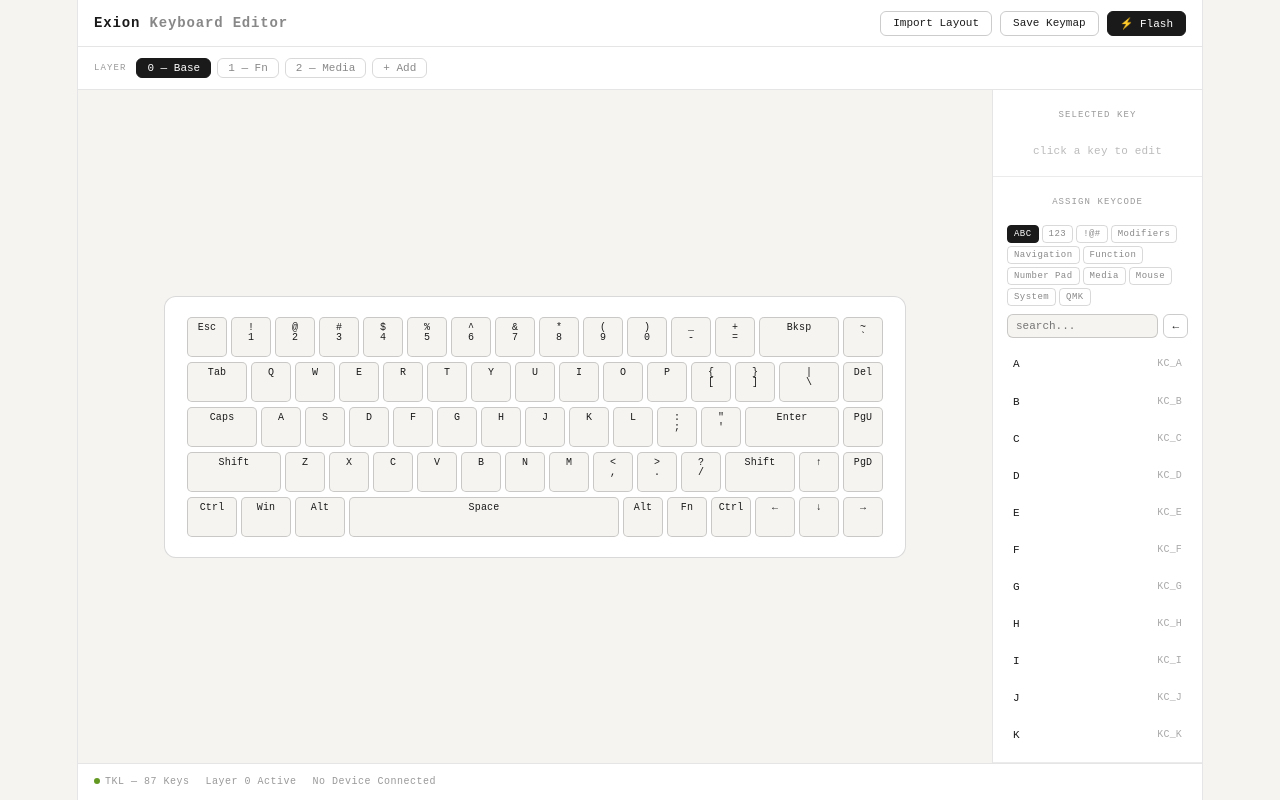
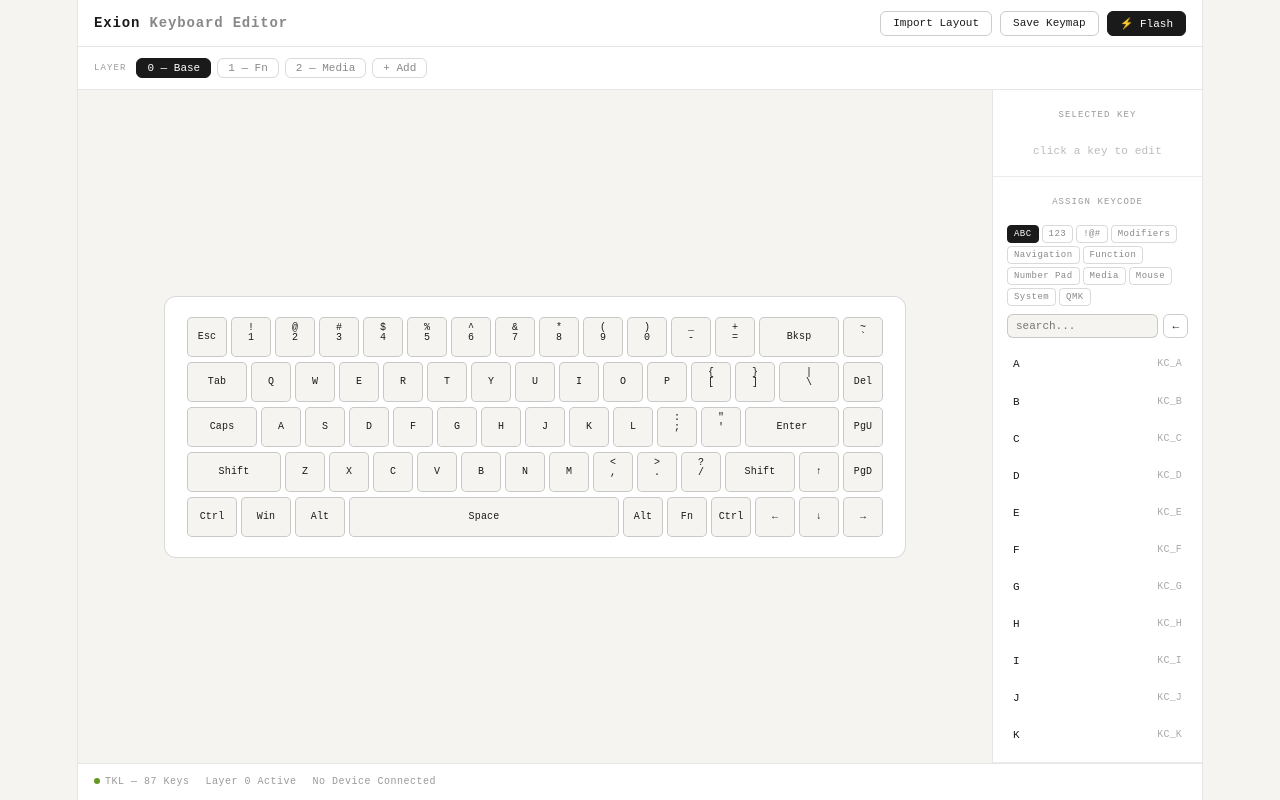
Before and after one commit to exion5/exionKE, a React (Vite) app: page / in a window 1280 px wide. Built offline with nearby package versions, Linux system fonts and the light colour scheme.

Commit message:
hopefully last fix

```diff
--- a/src/App.css
+++ b/src/App.css
@@ -147,7 +147,7 @@ body {
 .key {
   display: flex;
   flex-direction: column;
-  justify-content: space-between;
+  justify-content: center;
   padding: 5px 6px;
   border-radius: 5px;
   border: 0.5px solid rgba(0, 0, 0, 0.18);
@@ -157,6 +157,10 @@ body {
   min-width: 40px;
   transition: border-color 0.1s, background 0.1s;
   user-select: none;
+}
+
+.key.has-dual {
+  justify-content: space-between;
 }
 
 .key:hover {
--- a/src/App.tsx
+++ b/src/App.tsx
@@ -198,7 +198,7 @@ export default function App() {
                   return (
                     <div
                       key={ki}
-                      className={`key${key.w ? ' ' + key.w : ''}${isSelected ? ' selected' : ''}`}
+                      className={`key${key.w ? ' ' + key.w : ''}${isSelected ? ' selected' : ''}${key.s ? ' has-dual' : ''}`}
                       onClick={() => setSelected({ rowIndex: ri, keyIndex: ki })}
                     >
                       {key.s && <div className="key-shift">{key.s}</div>}
```
